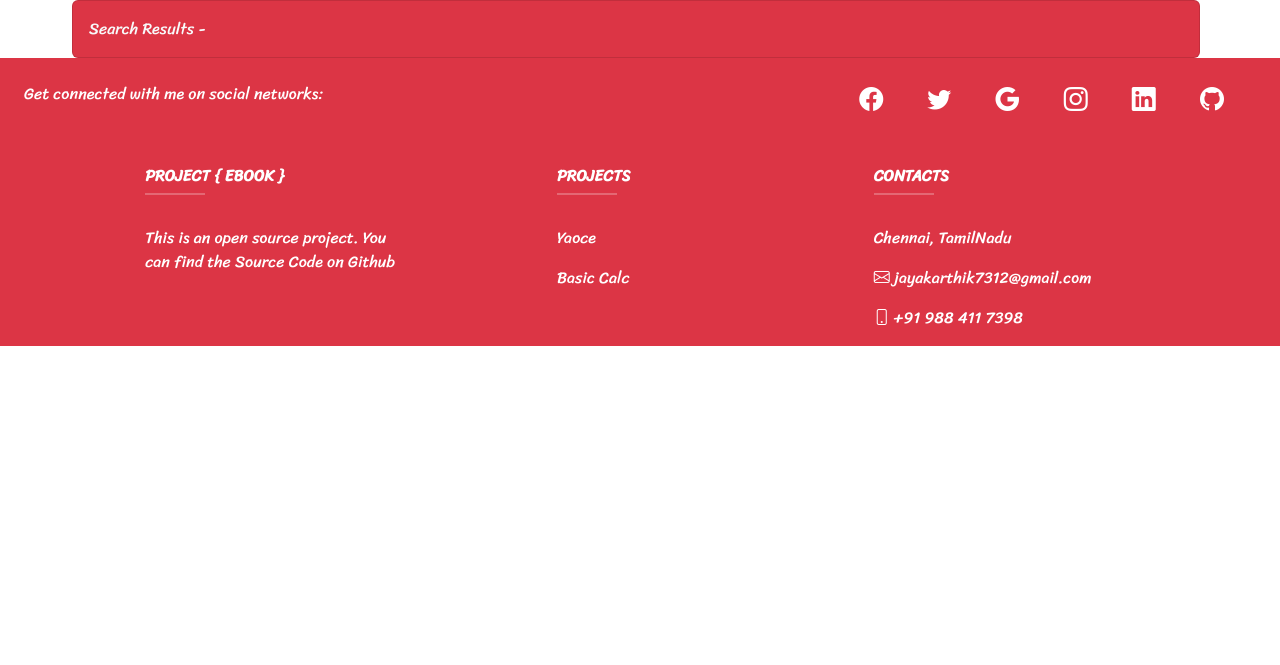
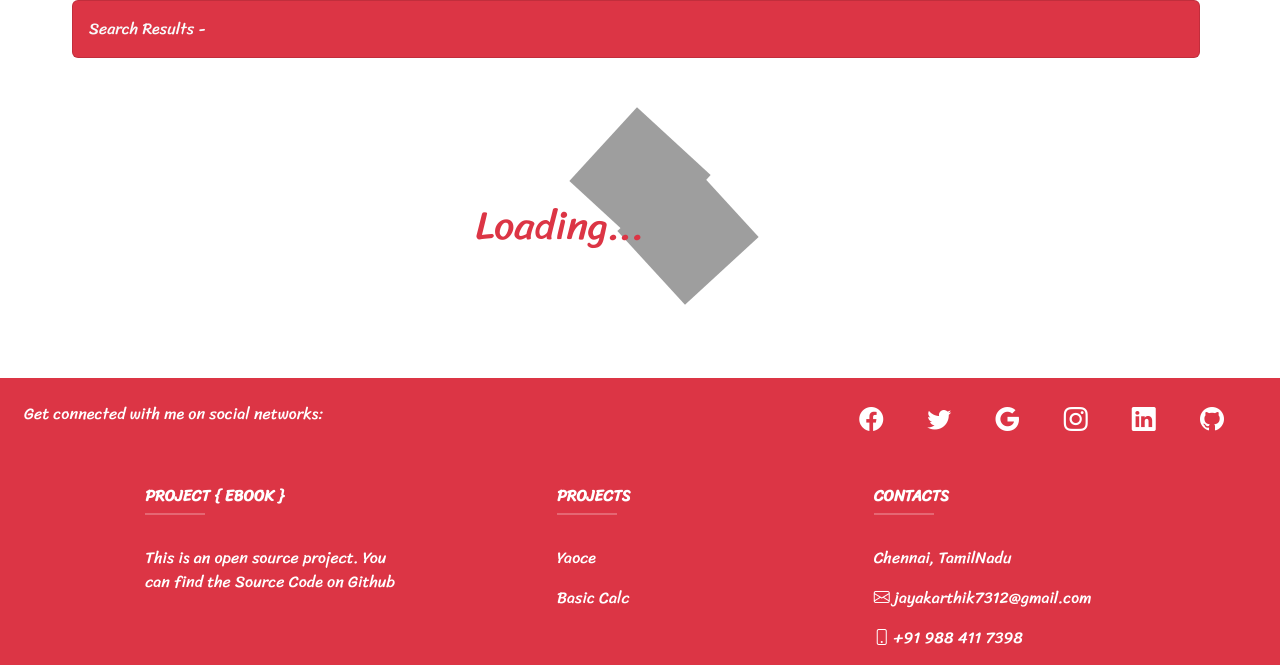
Before and after one commit to jayakarthik-jk/Project-eBook, a PHP site: page /assets/pages/search.html in a window 1280 px wide. Shown: the part 56-721 px from the top of the page. Run offline with PHP 8.4, Linux system fonts and the light colour scheme; grey boxes are pictures that could not be loaded.

Commit message:
Loading Animation Added

```diff
--- a/assets/css/search.css
+++ b/assets/css/search.css
@@ -29,3 +29,70 @@
 .links:hover {
   color: #dc3545;
 }
+
+/* Loading Animation CSS */
+
+.animation-container {
+  height: 40vh;
+  width: 100vw;
+  padding-bottom: 10vh;
+  display: flex;
+  justify-content: center;
+  align-items: center;
+}
+.label {
+  position: fixed;
+  margin: 6rem 10rem 0 0;
+}
+.circle {
+  transition: 5s;
+  transform: none;
+  display: flex;
+  position: fixed;
+  align-items: center;
+  justify-content: center;
+  animation: rotate 5s infinite;
+}
+.rev-circle {
+  transition: 5s;
+  transform: none;
+  margin-left: 6rem;
+  margin-top: 7rem;
+  display: flex;
+  position: fixed;
+  align-items: center;
+  justify-content: center;
+  animation: rev-rotate 5s infinite;
+}
+.notfound {
+  display: none;
+  min-height: 40vh;
+}
+@keyframes rotate {
+  25% {
+    transform: rotate(90deg);
+  }
+  50% {
+    transform: rotate(180deg);
+  }
+  75% {
+    transform: rotate(270deg);
+  }
+  100% {
+    transform: rotate(360deg);
+  }
+}
+@keyframes rev-rotate {
+  25% {
+    transform: rotate(-90deg);
+  }
+  50% {
+    transform: rotate(-180deg);
+  }
+  75% {
+    transform: rotate(-270deg);
+  }
+  100% {
+    transform: rotate(-360deg);
+  }
+}
--- a/assets/pages/book.html
+++ b/assets/pages/book.html
@@ -22,7 +22,7 @@
     <!-- Start Header -->
     <header class="navbar navbar-expand-lg navbar-dark sticky-top bg-light">
       <div class="container">
-        <a class="navbar-brand text-danger" href="#"
+        <a class="navbar-brand text-danger" href="../../index.html"
           ><span class="brand fw-bolder">Project { eBook }</span></a
         >
         <button
--- a/assets/pages/categories.html
+++ b/assets/pages/categories.html
@@ -22,7 +22,7 @@
     <!-- Start Header -->
     <header class="navbar navbar-expand-lg navbar-dark sticky-top bg-light">
       <div class="container">
-        <a class="navbar-brand text-danger" href="#"
+        <a class="navbar-brand text-danger" href="../../index.html"
           ><span class="brand fw-bolder">Project { eBook }</span></a
         >
         <button
--- a/assets/pages/search.html
+++ b/assets/pages/search.html
@@ -22,7 +22,7 @@
     <!-- Start Header -->
     <header class="navbar navbar-expand-lg navbar-dark sticky-top bg-light">
       <div class="container">
-        <a class="navbar-brand text-danger" href="#"
+        <a class="navbar-brand text-danger" href="../../index.html"
           ><span class="brand fw-bolder">Project { eBook }</span></a
         >
         <button
@@ -97,7 +97,6 @@
     </header>
     <!-- End Header -->
     <!-- Start Search Container Section -->
-
     <div class="ms-1">
       <section class="list-group container section-books" id="section-book">
         <a
@@ -109,7 +108,37 @@
       </section>
     </div>
     <!-- End Container Section -->
-
+    <!-- Start Loading Animation Section -->
+    <section class="animation-container" id="animation-container">
+      <div class="circle" id="circle">
+        <img
+          src="https://img.icons8.com/glyph-neue/344/gear.png"
+          alt="JK"
+          srcset=""
+          width="100px"
+          height="100px"
+          style="padding: 0%; margin: 0%"
+        />
+      </div>
+      <div class="rev-circle" id="rev-circle">
+        <img
+          src="https://img.icons8.com/glyph-neue/344/gear.png"
+          alt="JK"
+          srcset=""
+          width="100px"
+          height="100px"
+          style="padding: 0%; margin: 0%"
+        />
+      </div>
+      <h1 class="label text-danger">Loading...</h1>
+    </section>
+    <!-- End Loading Animation Section -->
+    <section
+      class="notfound justify-content-center align-items-center text-danger"
+      id="notfound"
+    >
+      <h1>Oops... No Results Found!</h1>
+    </section>
     <!-- Start Footer -->
     <footer class="text-center text-lg-start text-white bg-danger" id="footer">
       <!-- Section: Social media -->
--- a/assets/scripts/search.js
+++ b/assets/scripts/search.js
@@ -1,4 +1,6 @@
-let container = document.getElementById("section-book");
+const container = document.getElementById("section-book");
+const loading = document.getElementById("animation-container");
+const notfound = document.getElementById("notfound");
 
 window.addEventListener("load", (event) => {
   let url = new URL(window.location.href);
@@ -19,7 +21,8 @@
 
 function getBookComponent(params) {
   params.title = params.title.trim();
-  urlparams = `../pages/book.html?title=${params.title}&author=${params.author}&publishedDate=${params.publishedDate}&pageCount=${params.pageCount}&averageRating=${params.averageRating}&thumbnail=${params.thumbnail}&infoLink=${params.infoLink}&description=${params.description}`;
+  urlparams = `../pages/book.html?title=${params.title}`;
+  sessionStorage.setItem(params.title, JSON.stringify(params));
   return `
   <div class="list-group-item list-group-item-action">
       <div class="row">
@@ -52,15 +55,15 @@
     );
     try {
       const json = await response.json();
-      console.log(json);
+
       try {
         let bookData = {
           title: "Not Available",
           author: "",
           description: "Not Available",
           pageCount: "Not Available",
-          thumbnail: undefined,
-          infoLink: undefined,
+          thumbnail: null,
+          infoLink: null,
           publishedDate: "Not Available",
           averageRating: "Not Available ",
         };
@@ -97,23 +100,32 @@
                   bookData.averageRating = book.volumeInfo.averageRating;
                 }
                 component += getBookComponent(bookData);
+                loading.style.display = "none";
               }
             });
           }
           setBookComponent(component);
         } catch (error) {
+          loading.style.display = "none";
+          notfound.style.display = "flex";
           console.log("Error in books function", error);
           alert("Something went wrong please try again later...");
         }
       } catch (error) {
+        loading.style.display = "none";
+        notfound.style.display = "flex";
         console.log("error fetching data from response");
         alert("Something went wrong please try again later...");
       }
     } catch (error) {
+      loading.style.display = "none";
+      notfound.style.display = "flex";
       console.log("error converting response into json");
       alert("Something went wrong please try again later...");
     }
   } catch (error) {
+    loading.style.display = "none";
+    notfound.style.display = "flex";
     console.log("error getting Response");
     alert("Something went wrong please try again later...");
   }
```
Also changed, not shown: assets/pages/about.html (+25 -5 lines), assets/scripts/book.js (+4 -11 lines), assets/img/how to find categories.png (added), assets/img/how to find me.png (added), assets/img/how to search.png (added).
